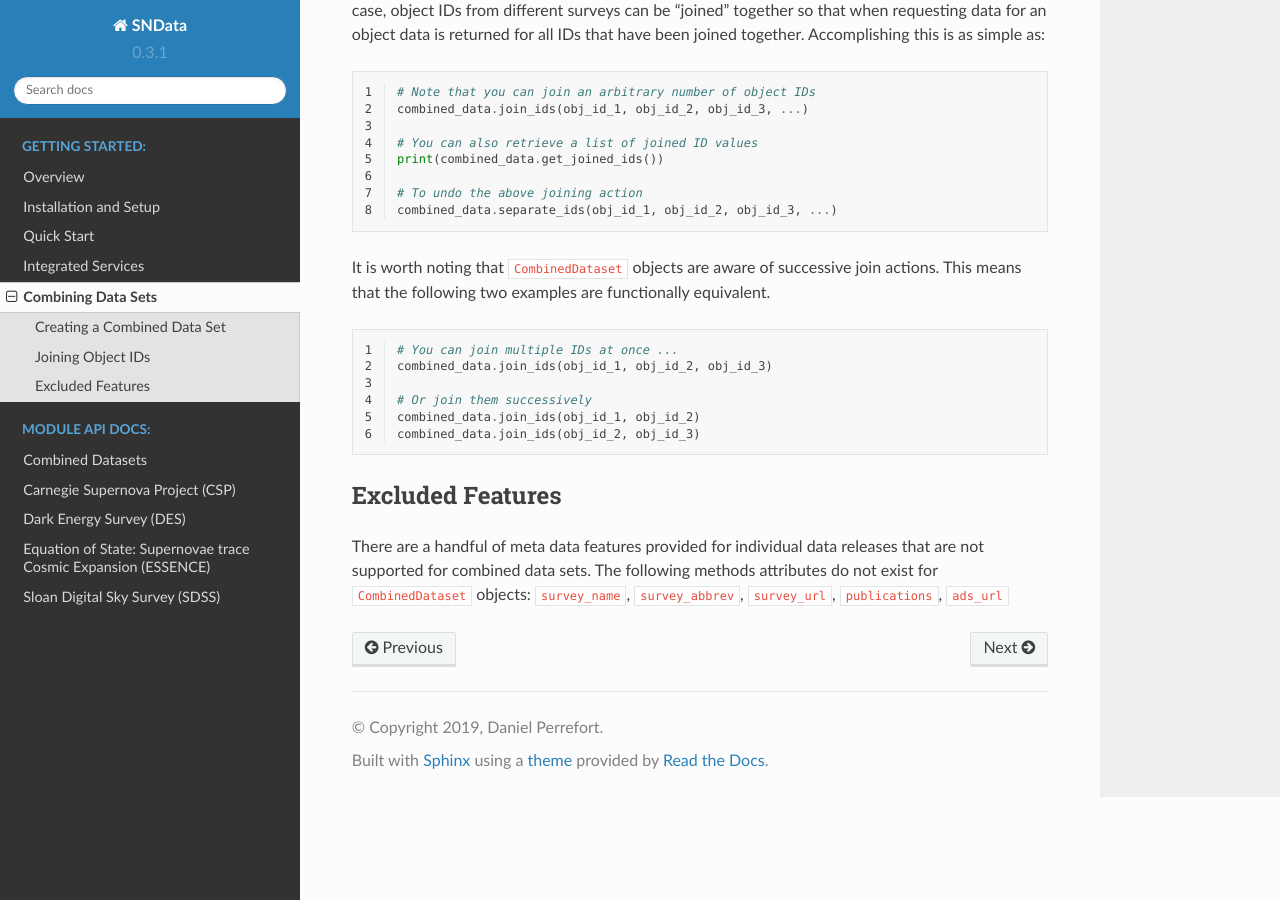
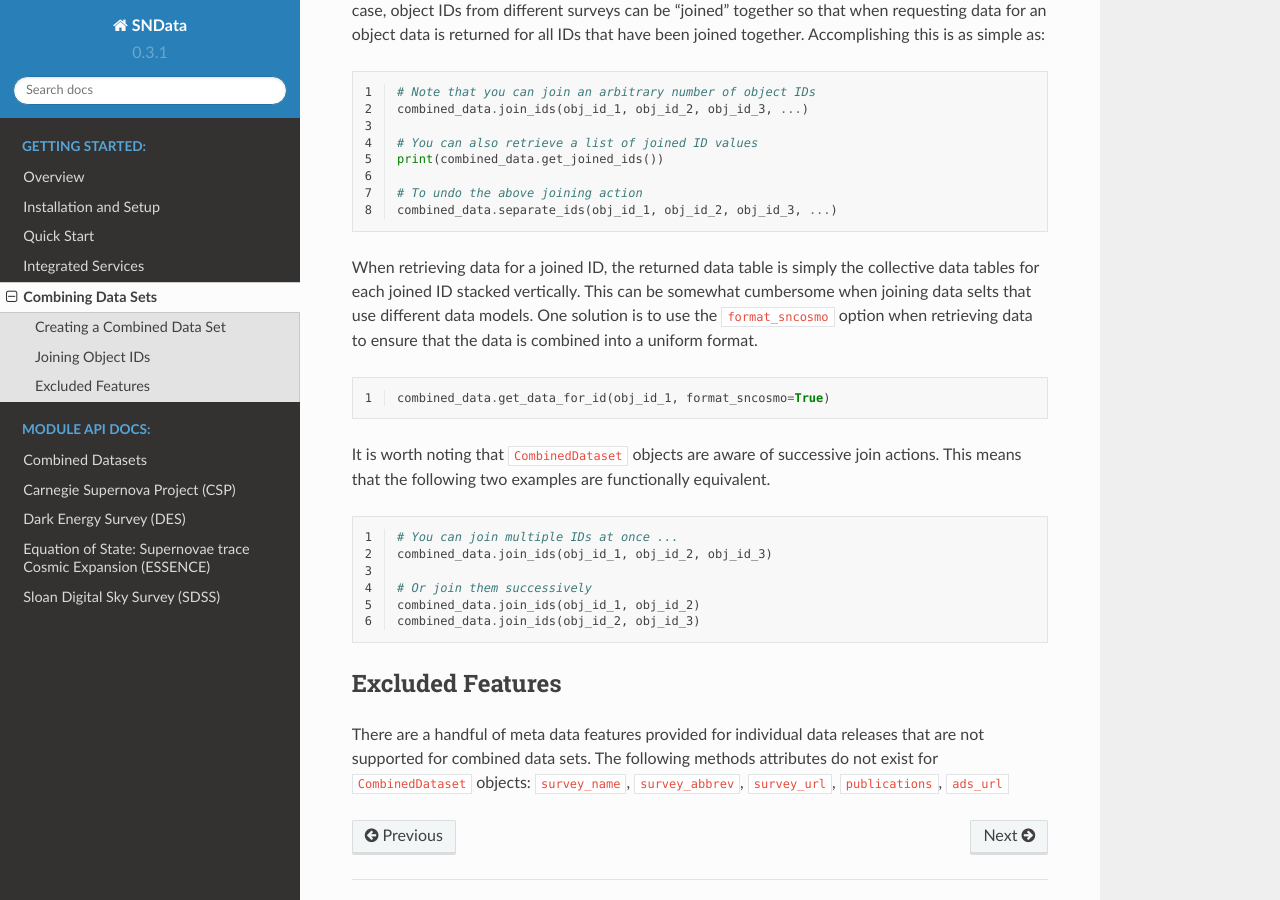
Before and after one commit to sncosmo/SNData, a Sphinx documentation site: the page built from docs/source/getting_started/combining_datasets.rst, in a window 1280 px wide and 900 px high, scrolled down 1284 px. Built offline with Sphinx 7.4.7 and the Read the Docs theme 2.0.0, drawn with Linux system fonts in a browser that asks for light colours.

```diff
--- a/docs/source/getting_started/combining_datasets.rst
+++ b/docs/source/getting_started/combining_datasets.rst
@@ -82,6 +82,17 @@ simple as:
    # To undo the above joining action
    combined_data.separate_ids(obj_id_1, obj_id_2, obj_id_3, ...)
 
+When retrieving data for a joined ID, the returned data table is simply the
+collective data tables for each joined ID stacked vertically. This can be
+somewhat cumbersome when joining data selts that use different data models.
+One solution is to use the ``format_sncosmo`` option when retrieving data
+to ensure that the data is combined into a uniform format.
+
+.. code-block:: python
+   :linenos:
+
+   combined_data.get_data_for_id(obj_id_1, format_sncosmo=True)
+
 It is worth noting that ``CombinedDataset`` objects are aware of successive
 join actions. This means that the following two examples are functionally
 equivalent.
```
Also changed, not shown: 2 other files.
